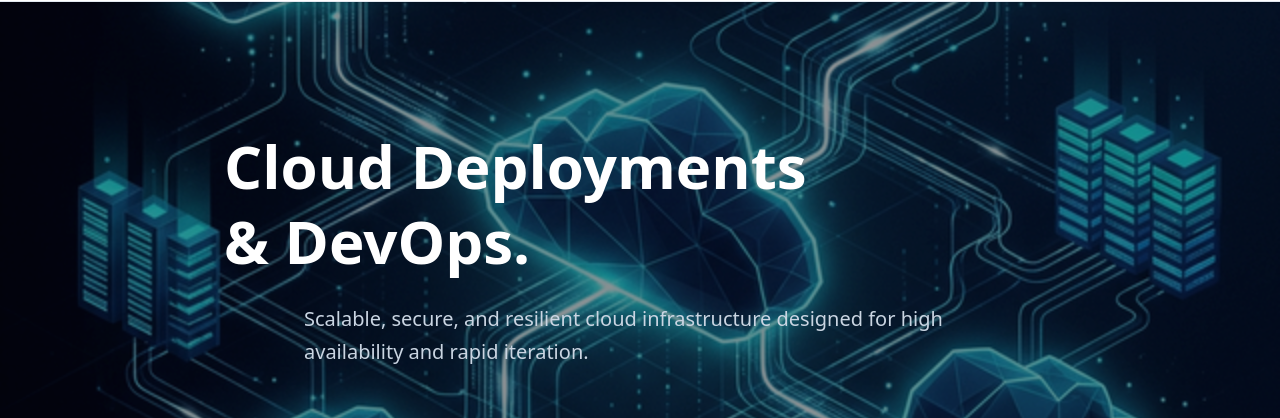
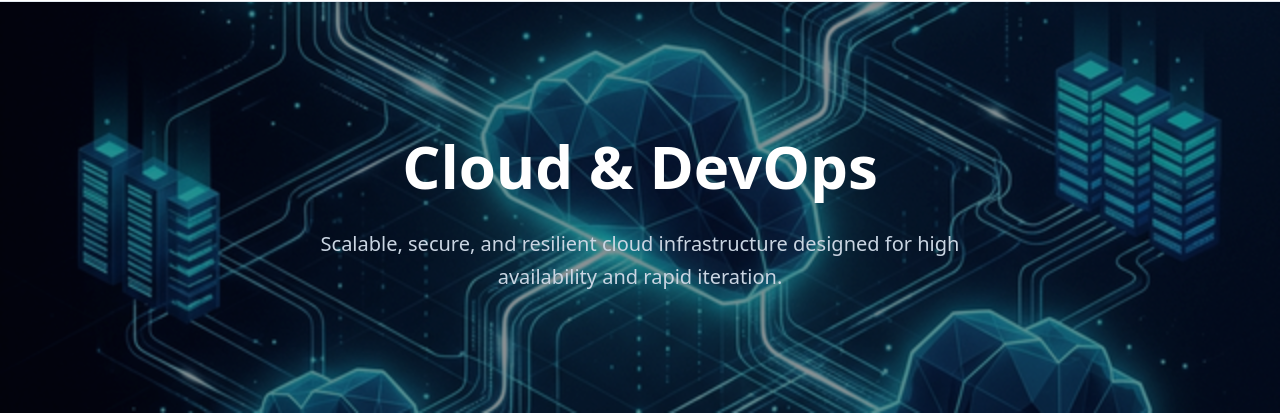
Before and after one commit to UnlimitedCollection/ZettaBSite, a Next.js app: page /cloud-deployments in a window 1280 px wide. Shown: the part 79-497 px from the top of the page. Built offline with nearby package versions, Linux system fonts and the light colour scheme.

Commit message:
Align service hero titles for UIUX marketing and cloud

```diff
--- a/src/app/cloud-deployments/page.tsx
+++ b/src/app/cloud-deployments/page.tsx
@@ -3,7 +3,7 @@ import Link from "next/link";
 import { WhitepaperCTA } from "@/components/WhitepaperCTA";
 
 export const metadata: Metadata = {
-    title: "Cloud Deployments | ZettaB",
+    title: "Cloud & DevOps | ZettaB",
     description: "Secure, scalable cloud infrastructure on AWS, GCP, and Azure — engineered for reliability, performance, and growth.",
 };
 
@@ -27,9 +27,9 @@ export default function CloudDeploymentsPage() {
                     <div className="absolute inset-0 bg-black/30"></div>
                 </div>
 
-                <div className="relative z-10 max-w-4xl mx-auto px-4 sm:px-6 lg:px-8 text-center md:text-left">
+                <div className="relative z-10 max-w-4xl mx-auto px-4 sm:px-6 lg:px-8 text-center">
                     <h1 className="text-4xl md:text-5xl lg:text-6xl font-black text-white mb-6 leading-tight">
-                        Cloud Deployments<br />& DevOps.
+                        Cloud & DevOps
                     </h1>
                     <p className="text-xl text-slate-300 leading-relaxed max-w-2xl mx-auto mb-10">
                         Scalable, secure, and resilient cloud infrastructure designed for high availability and rapid iteration.
--- a/src/app/digital-marketing/page.tsx
+++ b/src/app/digital-marketing/page.tsx
@@ -29,7 +29,7 @@ export default function DigitalMarketingPage() {
 
                 <div className="relative z-10 max-w-4xl mx-auto px-4 sm:px-6 lg:px-8 text-center">
                     <h1 className="text-4xl md:text-5xl lg:text-6xl font-black text-white mb-6 leading-tight">
-                        Digital Marketing that<br />drives measurable growth.
+                        Digital Marketing
                     </h1>
                     <p className="text-xl text-slate-300 leading-relaxed max-w-2xl mx-auto mb-10">
                         Data-driven digital marketing strategies — SEO, paid media, social, and content that drives measurable ROI.
--- a/src/app/ui-ux-designs/page.tsx
+++ b/src/app/ui-ux-designs/page.tsx
@@ -29,7 +29,7 @@ export default function UIUXDesignsPage() {
 
                 <div className="relative z-10 max-w-7xl mx-auto px-4 sm:px-6 lg:px-8 text-center">
                     <h1 className="text-5xl md:text-6xl font-black text-white mb-6 leading-tight">
-                        UI/UX Design converts beautifully.
+                        UI/UX Design
                     </h1>
                     <p className="text-xl text-slate-300 leading-relaxed max-w-2xl mx-auto mb-10">
                         Human-centred design strategies that solve complex user problems, build brand trust, and drive measurable business outcomes.
```
